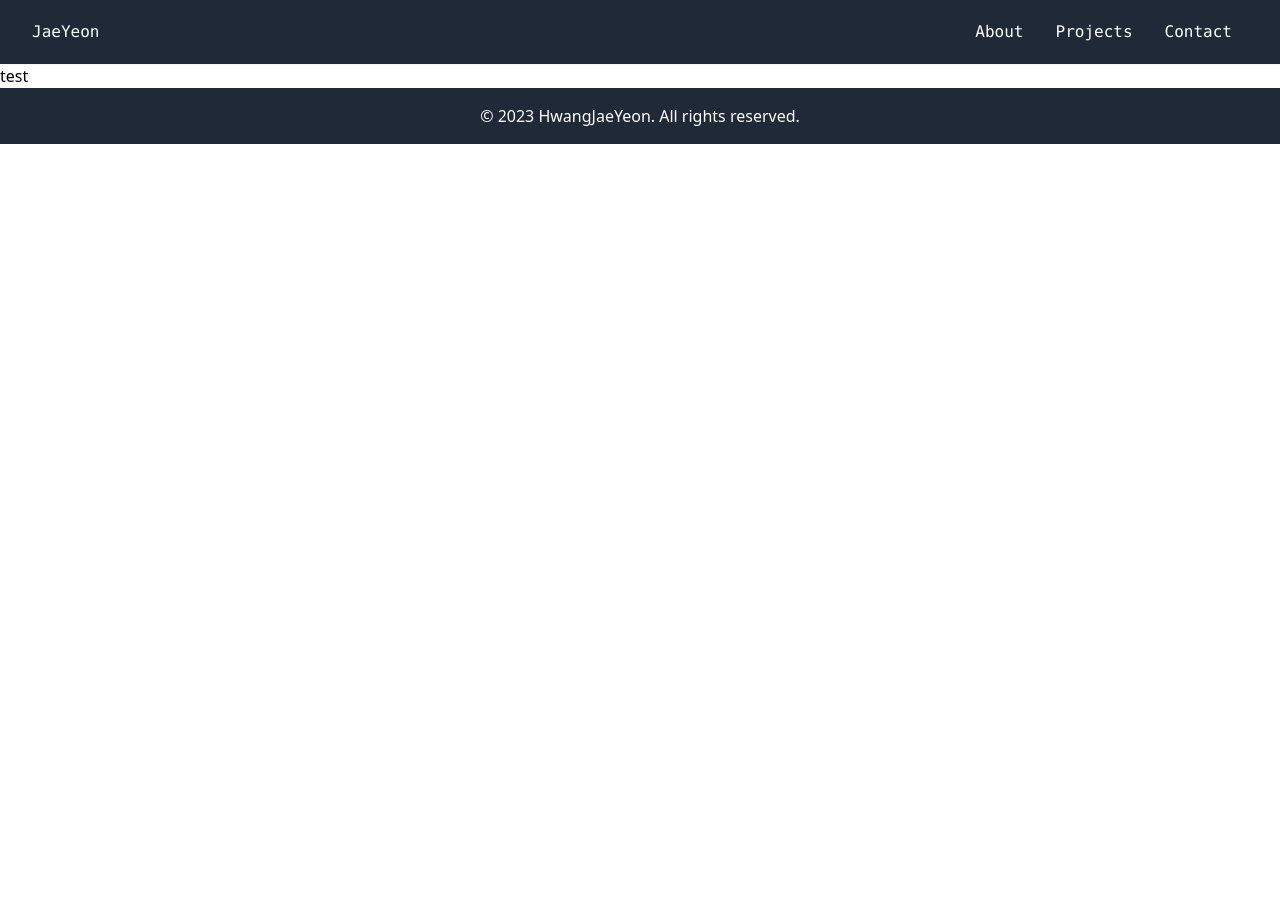
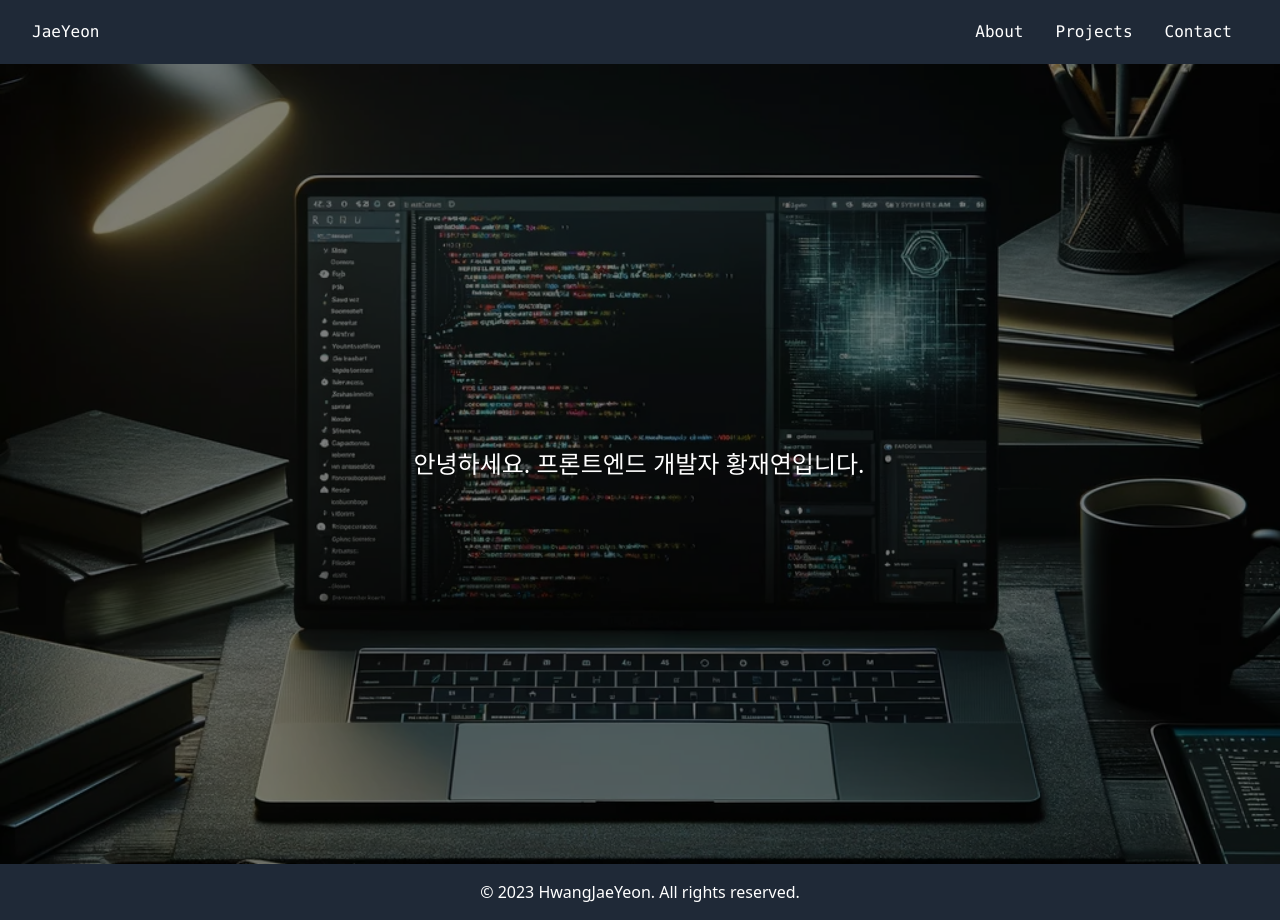
Before and after one commit to yeonso08/Introduce, a Next.js app: page / in a window 1280 px wide. Before the commit the page ends 800 px from the top, so only its background shows below. Built offline with nearby package versions, Linux system fonts and the light colour scheme.

Commit message:
feat : 메인화면 이미지 추가 및 한 줄 소개 타이핑 처럼 보이게 추가

```diff
--- a/src/components/layout/Navbar.tsx
+++ b/src/components/layout/Navbar.tsx
@@ -9,7 +9,7 @@ const Navbar = () => {
             <div className='px-4 cursor-pointer md:hidden'>
                 아이콘
             </div>
-            <div className='pr-8 md:flex hidden'> {/* 클래스를 md:flex hidden으로 변경 */}
+            <div className='pr-8 md:flex hidden'>
                 <Link href='/about'>
                     <div className='p-4'>About</div>
                 </Link>
--- a/src/pages/index.tsx
+++ b/src/pages/index.tsx
@@ -1,4 +1,35 @@
+import { useEffect, useState } from 'react';
 
 export default function Home() {
-  return <>test</>;
+  const [text, setText] = useState('');
+  const fullText = '안녕하세요. 프론트엔드 개발자 황재연입니다.';
+
+  useEffect(() => {
+    let index = 0;
+    const timer = setInterval(() => {
+      setText(fullText.slice(0, index));
+      index++;
+      if (index > fullText.length) clearInterval(timer);
+    }, 200); // 타이핑 속도(밀리초 단위)
+
+    return () => clearInterval(timer);
+  }, []);
+
+  return (
+    <div className="relative h-screen">
+      {/* 배경 이미지 */}
+      <div className="absolute top-0 right-0 bottom-0 left-0 bg-cover bg-center"
+           style={{ backgroundImage: "url('/mainImage.png')" }}></div>
+
+      {/* 어두운 오버레이 */}
+      <div className="absolute top-0 right-0 bottom-0 left-0 bg-black opacity-50"></div>
+
+      {/* 내용 (네비게이션 바, 푸터, 본문 등) */}
+      <div className="relative z-10 flex justify-center items-center h-full">
+        <p className="text-white text-2xl border-r-2 border-white p-2 animate-blink">
+          {text}
+        </p>
+      </div>
+    </div>
+  );
 }
--- a/tailwind.config.ts
+++ b/tailwind.config.ts
@@ -13,6 +13,15 @@ const config: Config = {
         'gradient-conic':
           'conic-gradient(from 180deg at 50% 50%, var(--tw-gradient-stops))',
       },
+      animation: {
+        blink: 'blink 0.8s steps(1) infinite',
+      },
+      keyframes: {
+        blink: {
+          '0%, 100%': { borderColor: 'white' },
+          '50%': { borderColor: 'transparent' },
+        },
+      },
     },
   },
   plugins: [],
```
Also changed, not shown: public/mainImage.png (added).
